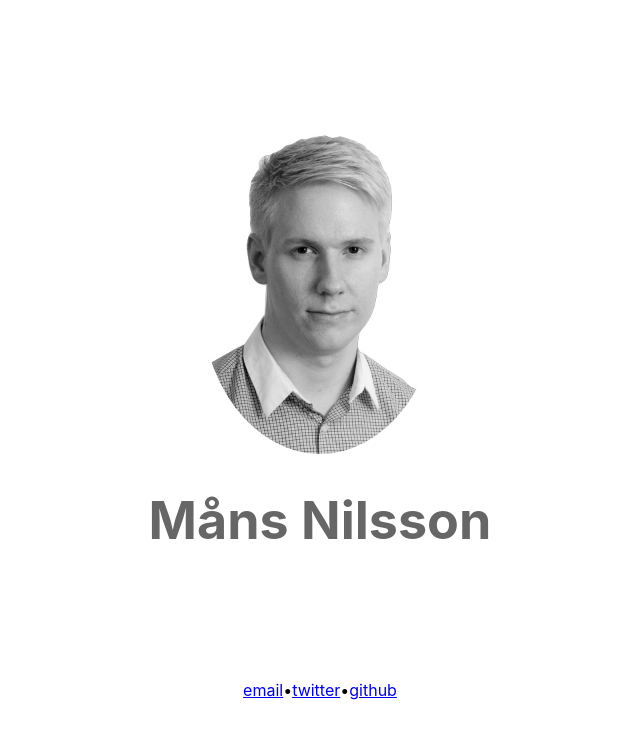
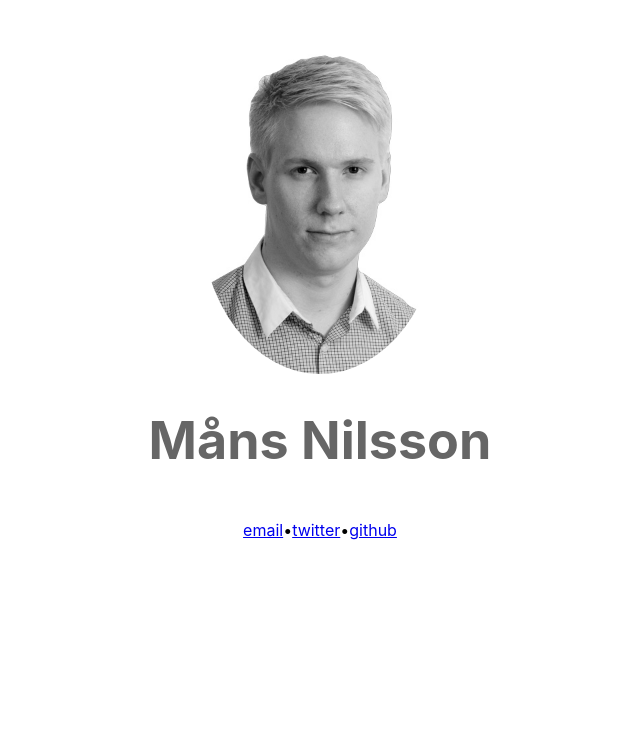
Before and after one commit to mansn/mansnilsson.me, a React (Create React App) app: page / in a window 1280 px wide. Shown: the top 738 px of the page, without its empty margins (320-960 px from the left). Built offline with nearby package versions, Linux system fonts and the light colour scheme.

Commit message:
Lower header min-height

```diff
--- a/src/App.css
+++ b/src/App.css
@@ -17,7 +17,7 @@
 
 .App-header {
   background-color: white;
-  min-height: 80vh;
+  min-height: 60vh;
   display: flex;
   flex-direction: column;
   align-items: center;
```
